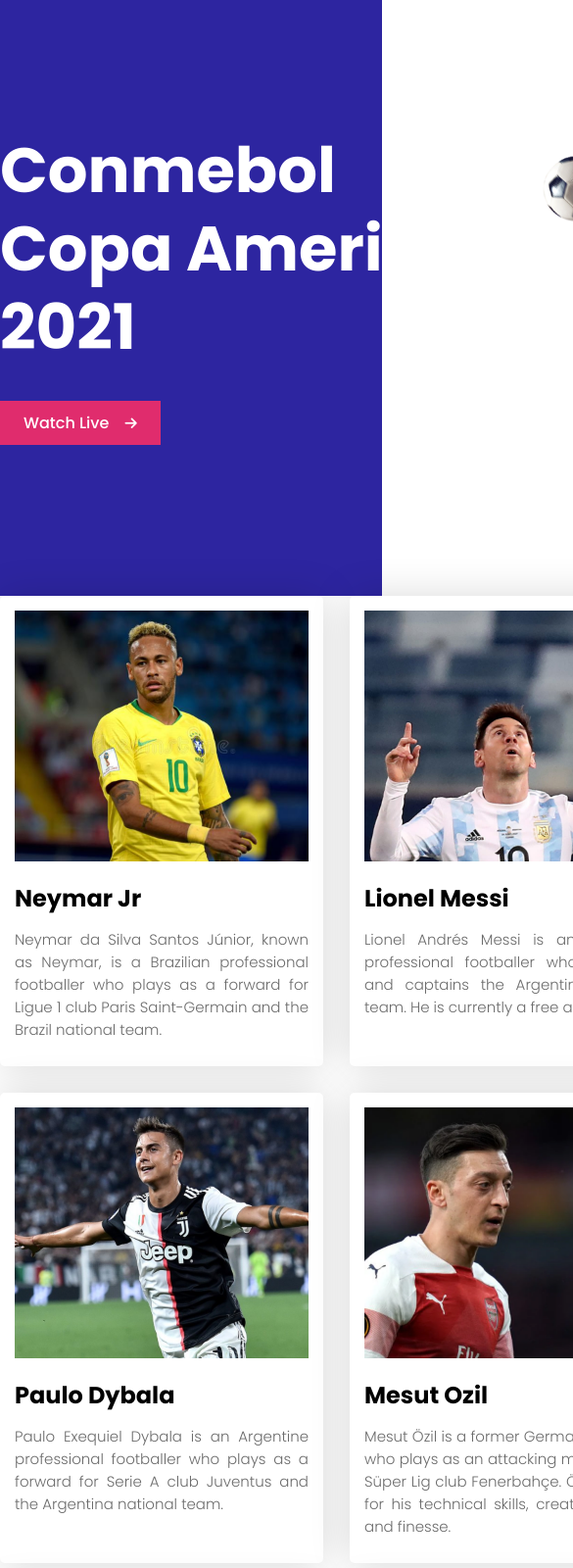
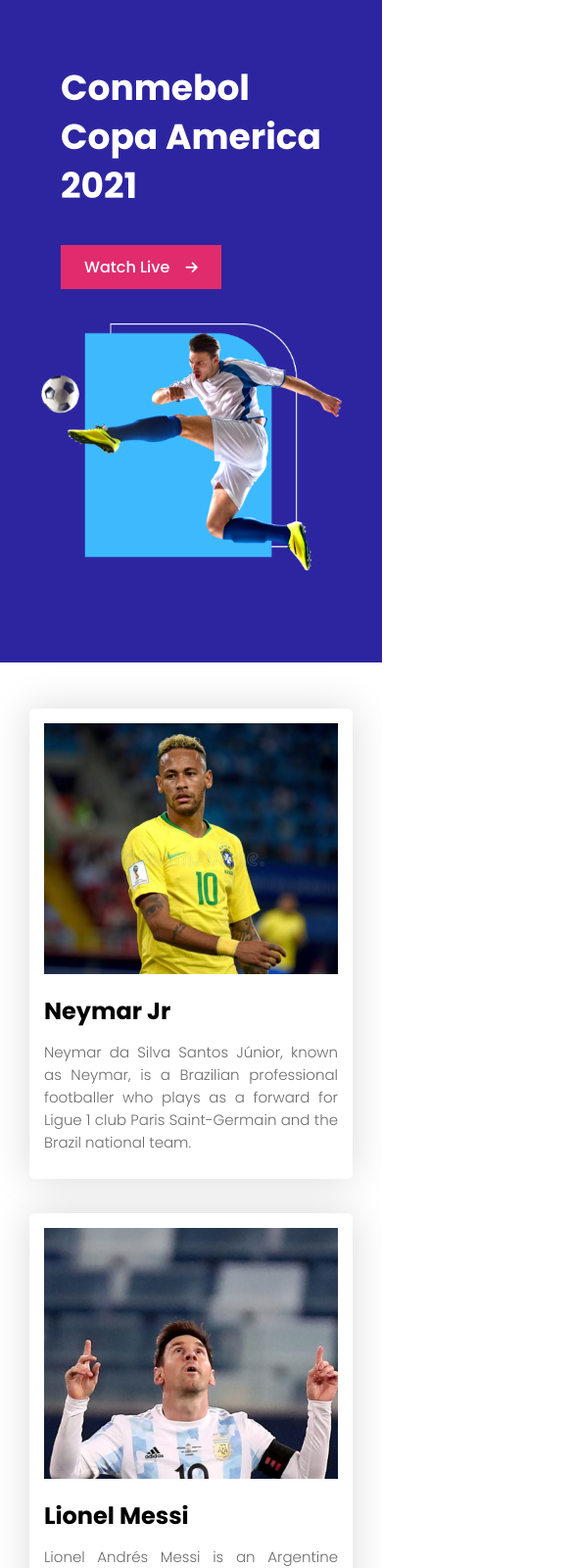
Before and after one commit to nh-polash/responsive-football, a plain HTML site: page index.html in a window 390 px wide. Shown: the top 1600 px of the page at 98% size, 585 px wide, since content can reach past the window. Drawn offline with Linux system fonts and the light colour scheme.

Commit message:
complete responsive

```diff
--- a/style.css
+++ b/style.css
@@ -208,3 +208,62 @@ a.btn:hover .fa-arrow-right {
     font-weight: 300;
 }
 /* footer section css end here */
+
+
+
+/* Responsive css start here */
+
+/* Mobile Device */
+
+@media only screen and (max-width : 688px) {
+    .container-fluid {
+        width: 100%;
+    }
+
+    .container {
+        width: 100%;
+    }
+
+    .top-banner, .players, .highlights {
+        display: grid;
+        grid-template-columns: repeat(1, 1fr );
+        grid-row-gap: 35px;
+        justify-items: center;
+    }
+
+    .banner-content h1 {
+        font-size: 36px;
+        line-height: 50px;
+    }
+
+    .banner-image img {
+        width: 310px;
+    }
+
+    /* top banner css end here */
+
+    .players {
+        margin-top: 47px;
+    }
+
+    /* players css end here */
+
+    .highlights-info, .highlights-thumbnail {
+        margin: 15px;
+    }
+
+    .highlights-info h2 {
+        font-size: 30px;
+        line-height: 40px;
+    }
+
+    .highlights-info p {
+        font-size: 14px;
+        line-height: 24px;
+    }
+
+
+    footer {
+        display: none;
+    }
+}
```
